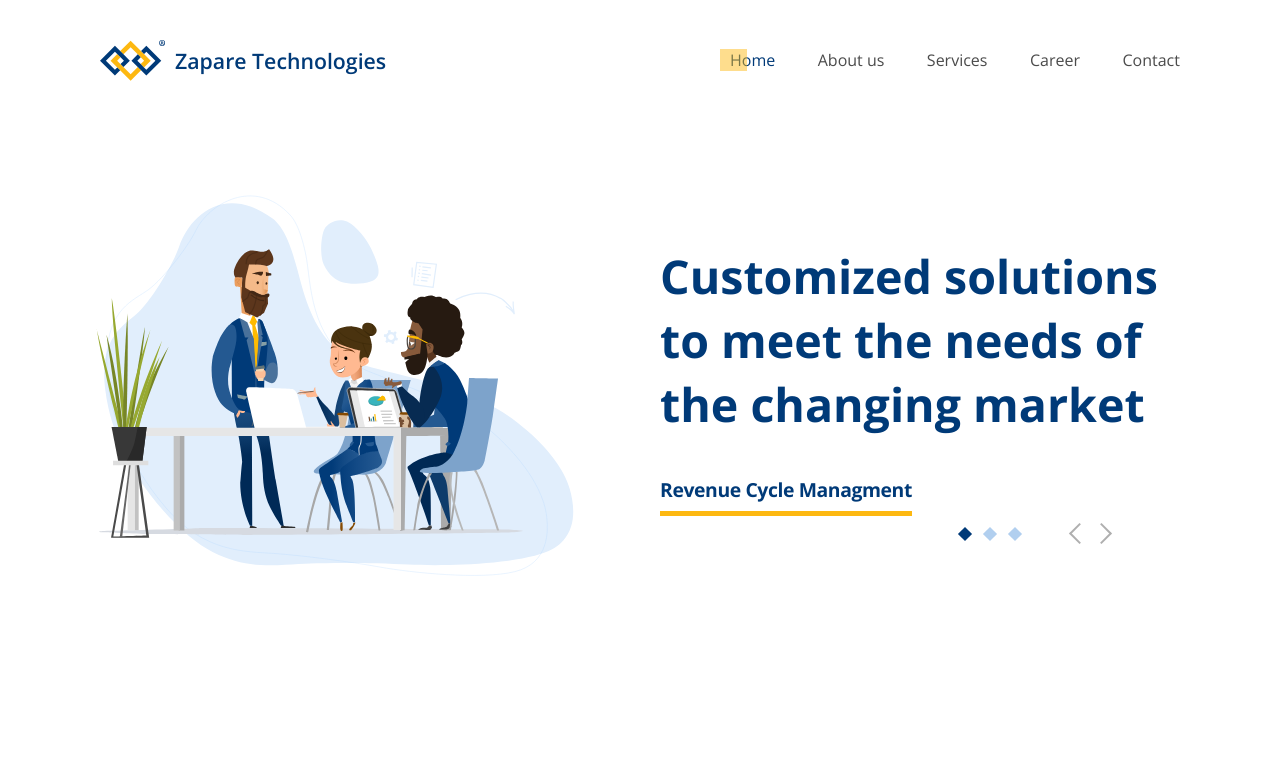
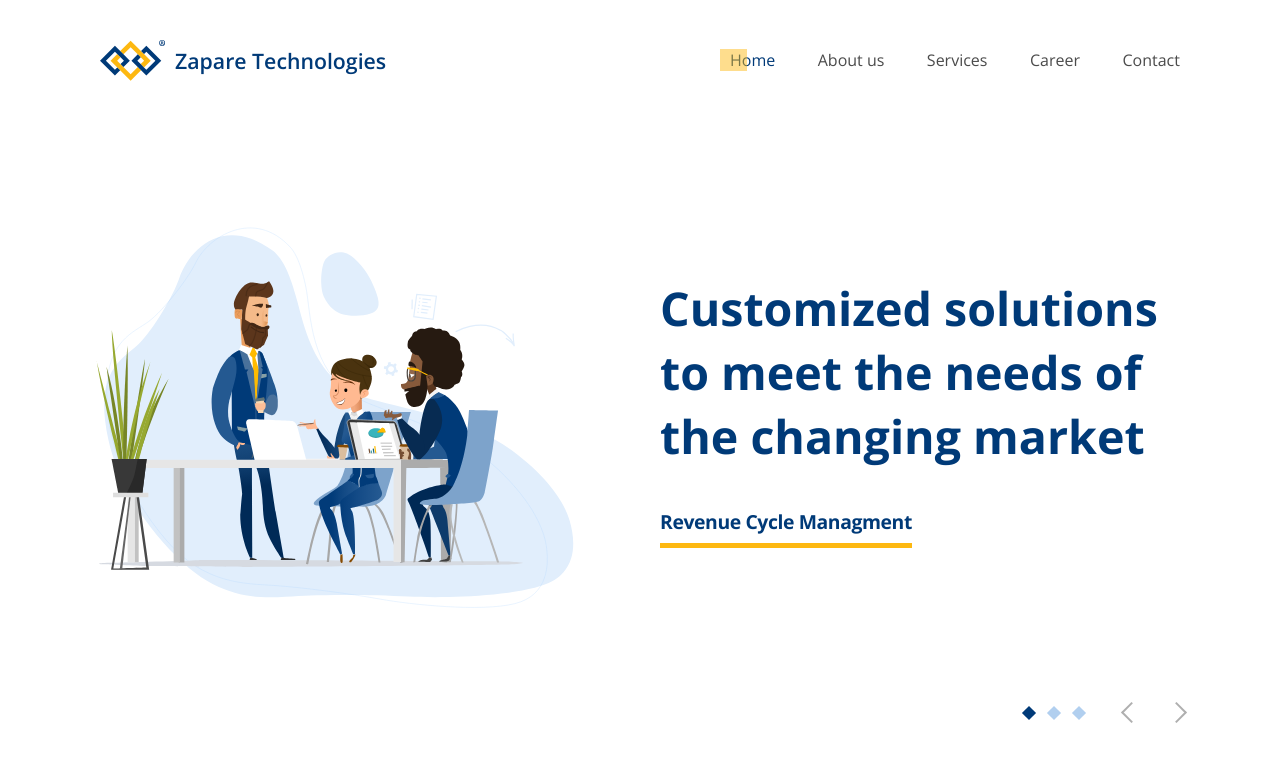
Before and after one commit to SheharyarAnwar/zapare_clone_mui, a React (Create React App) app: page / in a window 1280 px wide. Shown: the top 762 px of the page. Built offline with nearby package versions, Linux system fonts and the light colour scheme.

Commit message:
finishing touches to styling

```diff
--- a/src/Components/BannerSlider/style.js
+++ b/src/Components/BannerSlider/style.js
@@ -7,7 +7,7 @@ const style = makeStyles((theme) => {
       fontFamily: theme.typography.fontFamily,
       [theme.breakpoints.down("xl")]: {
         textAlign: "left",
-        position: "absolute",
+        // position: "absolute",
       },
       [theme.breakpoints.down("sm")]: {
         textAlign: "center",
@@ -83,13 +83,15 @@ const style = makeStyles((theme) => {
 
     sliderNav: {
       position: "absolute",
-      bottom: "-15%",
-      left: "300px",
-      width: "30%",
-      maxWidth: "150px",
+      bottom: "10%",
+      left: "80%",
+      width: "160px",
       display: "flex",
       alignItems: "center",
       justifyContent: "space-between",
+      [theme.breakpoints.down("md")]: {
+        bottom: "20%",
+      },
       [theme.breakpoints.down("sm")]: {
         position: "unset",
         display: "flex",
@@ -102,7 +104,7 @@ const style = makeStyles((theme) => {
       display: "flex",
       alignItems: "center",
       justifyContent: "space-between",
-      width: "40%",
+      width: "60px",
     },
     dot: {
       cursor: "pointer",
@@ -114,7 +116,7 @@ const style = makeStyles((theme) => {
       display: "flex",
       alignItems: "center",
       justifyContent: "space-between",
-      width: "25%",
+      width: "60px",
       [theme.breakpoints.down("sm")]: {
         display: "none",
       },
--- a/src/Sections/Banner/style.js
+++ b/src/Sections/Banner/style.js
@@ -4,7 +4,12 @@ import { makeStyles } from "@material-ui/core";
 const style = makeStyles((theme) => {
   return {
     root: {
-      marginTop: "4vh",
+      [theme.breakpoints.down("xl")]: {
+        marginTop: "8vh",
+      },
+      [theme.breakpoints.down("sm")]: {
+        marginTop: "4vh",
+      },
     },
     illustration: {
       "& svg": {
```
Also changed, not shown: 1 other file (tests, documents, lock files or other folders).
